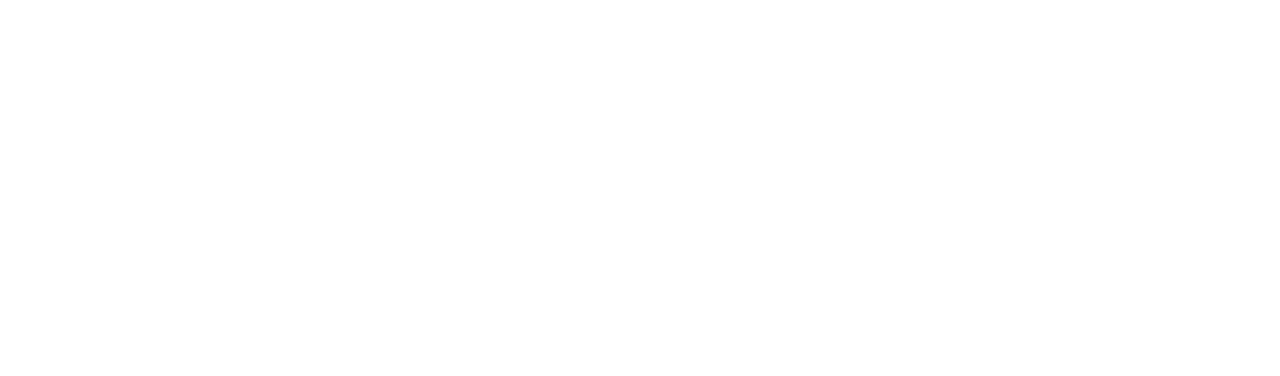
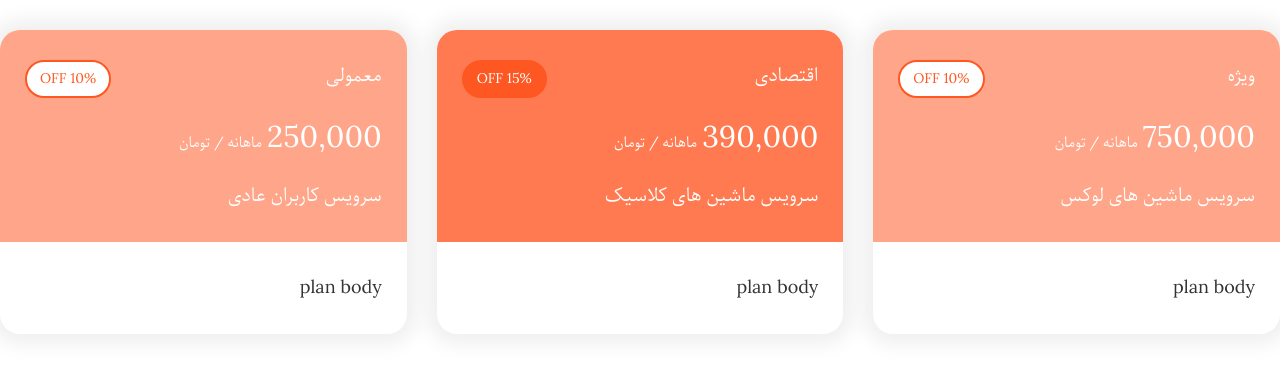
Before and after one commit to VanArya/tapsi, a plain HTML site: page index.html in a window 1280 px wide. Drawn offline with Linux system fonts and the light colour scheme.

Commit message:
5th update

```diff
--- a/css/style.css
+++ b/css/style.css
@@ -8,6 +8,7 @@
 
 :root{
     --color-primary: #ff5722;
+    --color-primary-light: #ff7a50;
     --color-secondary-light:#fff6f2;
     --color-secondary-dark: #ffa589;
     --navbar-color: #f8f8f8;
@@ -125,5 +126,52 @@ h2{
         font-size: 1.8;
         margin-bottom: 2rem;
     }
+}
 
+.block-plan{
+    display: grid;
+    gap: 2rem 3rem;
+    margin-top: 3rem;
 }
+@media screen and (min-width:1024px) {
+    .block-plan{
+        grid-template-columns: repeat(3, 1fr);
+    }
+}
+.plan{
+    max-width: 500px;
+    font-size: 1.8rem;
+}
+.card{
+    border-radius: 20px;
+    overflow: hidden;
+    box-shadow: 0 0 20px 10px #efefef;
+}
+
+.card_body,.card_header{
+    padding: 3rem 2.5rem;
+}
+.card_header{
+    color: var(--color-white);
+}
+.card--primary .card_header{
+    background-color: var(--color-primary-light);
+}
+.card--secondary .card_header{
+    background-color: var(--color-secondary-dark);
+}
+.plan_intro{
+    display: flex;
+    justify-content: space-between;
+    margin-bottom: 1.5rem;
+}
+.plan_price{
+    font-size: 3rem;
+}
+.plan_biling_cycle{
+    font-size: 1.4rem;
+}
+.plan_description{
+    margin-top: 1.5rem;
+    display: block;
+}
--- a/index.html
+++ b/index.html
@@ -9,6 +9,49 @@
     <link rel="stylesheet" href="/css/fonts.css" />
   </head>
   <body>
-
+    <section class="block-plan">
+      <div class="plan">
+        <div class="card card--secondary">
+          <header class="card_header">
+            <span class="plan_intro">
+              <span class="plan_name">ویژه</span>
+              <span class="badge badge--secondary"> 10% OFF </span>
+            </span>
+            <span class="plan_price">750,000</span>
+            <span class="plan_biling_cycle">ماهانه / تومان</span>
+            <span class="plan_description">سرویس ماشین های لوکس</span>
+          </header>
+          <div class="card_body">plan body</div>
+        </div>
+      </div>
+      <div class="plan">
+        <div class="card card--primary">
+          <header class="card_header">
+            <span class="plan_intro">
+              <span class="plan_name">اقتصادی</span>
+              <span class="badge badge--primary"> 15% OFF </span>
+            </span>
+            <span class="plan_price">390,000</span>
+            <span class="plan_biling_cycle">ماهانه / تومان</span>
+            <span class="plan_description">سرویس ماشین های کلاسیک</span>
+          </header>
+          <div class="card_body">plan body</div>
+        </div>
+      </div>
+      <div class="plan">
+        <div class="card card--secondary">
+          <header class="card_header">
+            <span class="plan_intro">
+              <span class="plan_name">معمولی</span>
+              <span class="badge badge--secondary"> 10% OFF </span>
+            </span>
+            <span class="plan_price">250,000</span>
+            <span class="plan_biling_cycle">ماهانه / تومان</span>
+            <span class="plan_description">سرویس کاربران عادی</span>
+          </header>
+          <div class="card_body">plan body</div>
+        </div>
+      </div>
+    </section>
   </body>
 </html>
```
